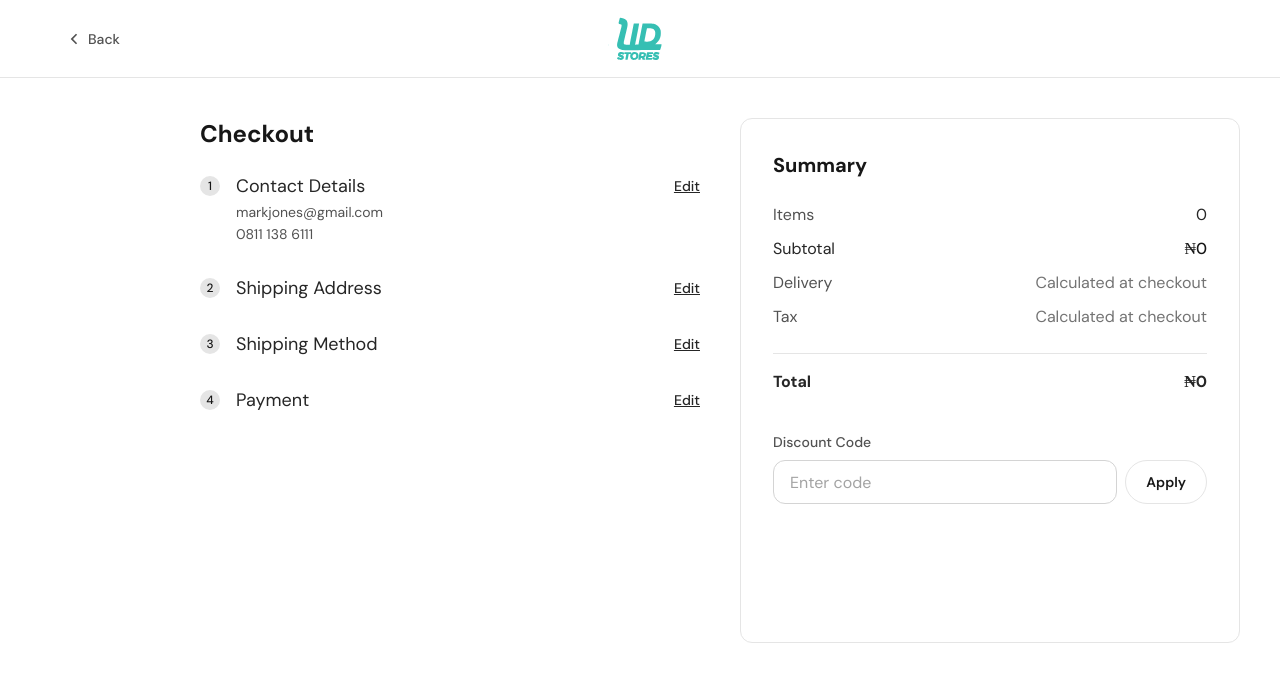
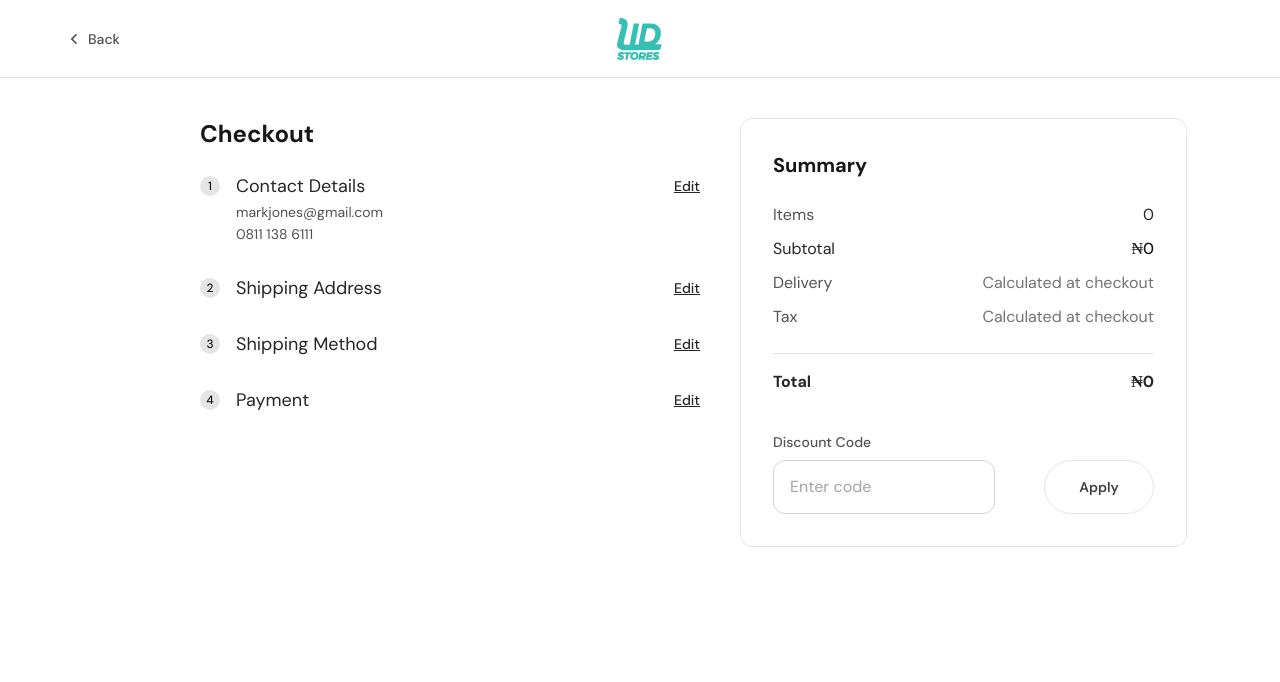
Before and after one commit to Tfunds1/Ecommerce-project, a React (Vite) app in the folder Ecommerce-project/: page /checkout in a window 1280 px wide. Shown: the top 682 px of the page. Built offline with nearby package versions, Linux system fonts and the light colour scheme.

Commit message:
Update sign in, cart, checkout and adjusted the orderSummary

```diff
--- a/Ecommerce-project/src/components/auth/SignInModal.tsx
+++ b/Ecommerce-project/src/components/auth/SignInModal.tsx
@@ -6,7 +6,7 @@ import googleIcon from "../../assets/logos/logos_google-icon.svg";
 import appleIcon from "../../assets/logos/logos_apple.svg";
 import closeOutline from "../../assets/icons/ri_close-line.svg";
 import eyeIcon from "../../assets/icons/ri_eye-line.svg";
-import gradient from "../../assets/Gradient.png";
+import gradient from "../../assets/Ellipse.svg";
 import { useAuth } from "../../context/AuthContext";
 
 const socialButtonClass =
--- a/Ecommerce-project/src/pages/Cart/Cart.tsx
+++ b/Ecommerce-project/src/pages/Cart/Cart.tsx
@@ -140,7 +140,7 @@ export default function Cart() {
             </div>
           )}
 
-          <div className="fixed bottom-10fixed bottom-10 left-1/2 -translate-x-1/2 ">
+          <div className="fixed  bottom-10 left-1/2 -translate-x-1/2 ">
             <SearchInput />
           </div>
         </section>
--- a/Ecommerce-project/src/pages/Cart/OrderSummary.tsx
+++ b/Ecommerce-project/src/pages/Cart/OrderSummary.tsx
@@ -14,8 +14,9 @@ export default function OrderSummary({
   const [discountCode, setDiscountCode] = useState("");
   const navigate = useNavigate();
   return (
-    <aside className="flex h-[525px] flex-col gap-[24px] rounded-[12px] border border-[#E5E5E5] p-[32px]">
-      <h2 className="          text-xl font-bold text-[#171717]">Summary</h2>
+    <aside className="w-[447px]   rounded-[12px] border border-[#E5E5E5] ">
+      <div className="flex flex-col gap-[24px] p-[32px]">
+        <h2 className="text-xl font-bold text-[#171717]">Summary</h2>
 
         <div className="flex flex-col gap-2.5           text-base leading-[24px]">
           <div className="flex items-center justify-between">
@@ -50,18 +51,18 @@ export default function OrderSummary({
           >
             Discount Code
           </label>
-        <div className="flex items-center gap-2">
+          <div className="flex  justify-between  items-center gap-[16px]">
             <input
               id="discount-code"
               type="text"
               value={discountCode}
               onChange={(event) => setDiscountCode(event.target.value)}
               placeholder="Enter code"
-            className="h-11 flex-1 rounded-[12px] border border-[#D4D4D4] px-[16px] py-[14px]           text-base  outline-none placeholder:text-[#A3A3A3]"
+              className="  rounded-[12px] border border-[#D4D4D4] px-[16px] py-[14px] font-[400]          text-base  outline-none placeholder:text-[#A3A3A3]"
             />
             <button
               type="button"
-            className="h-11 cursor-pointer rounded-full border border-[#E5E5E5] px-5           text-sm font-semibold text-[#171717] hover:bg-[#FAFAFA]"
+              className=" w-[110px] cursor-pointer rounded-full border border-[#E5E5E5] px-[24px] py-[16px]  font-[600]         text-sm font-semibold text-[#404040] hover:bg-[#FAFAFA]"
             >
               Apply
             </button>
@@ -77,6 +78,7 @@ export default function OrderSummary({
             Checkout
           </button>
         )}
+      </div>
     </aside>
   );
 }
--- a/Ecommerce-project/src/pages/Checkout/Checkout.tsx
+++ b/Ecommerce-project/src/pages/Checkout/Checkout.tsx
@@ -5,9 +5,10 @@ import bankIcon from "../../assets/icons/ri_bank-line.svg";
 import cardIcon from "../../assets/icons/ri_bank-card-line.svg";
 import arrowDown from "../../assets/icons/ri_arrow-down-s-line.svg";
 import questionLineIcon from "../../assets/icons/ri_question-line.svg";
+import gradient from "../../assets/Ellipse.svg";
 import { useNavigate } from "react-router-dom";
 import OrderSummary from "../Cart/OrderSummary";
-import { useState } from "react";
+import { useState, useRef, useEffect } from "react";
 
 type ContactInfo = {
   email: string;
@@ -120,10 +121,27 @@ const formatExpiry = (v: string) =>
     .slice(0, 4)
     .replace(/(\d{2})(?=\d)/, "$1/");
 
-export default function Checkout() {
+export default function Checkout({ onClose }: { onClose: () => void }) {
   const navigate = useNavigate();
 
   const [activeStep, setActiveStep] = useState<number | null>(null);
+  const [isLoading, setIsloading] = useState(false);
+  const setTimeoutRef = useRef<ReturnType<typeof setTimeout> | null>(null);
+
+  const handleOrder = () => {
+    setIsloading(true);
+    setPayment(paymentDraft);
+    // setActiveStep(null);
+    setTimeoutRef.current = setTimeout(() => {
+      onClose();
+    }, 1200);
+  };
+
+  useEffect(() => {
+    return () => {
+      if (setTimeoutRef.current) clearTimeout(setTimeoutRef.current);
+    };
+  }, []);
 
   const [contact, setContact] = useState<ContactInfo>({
     email: "markjones@gmail.com",
@@ -164,11 +182,11 @@ export default function Checkout() {
     setActiveStep(payment ? null : 4); // advance to payment until it's chosen
   };
 
-  const placeOrder = () => {
-    setPayment(paymentDraft);
-    setActiveStep(null);
-    console.log("order", { contact, shipping, method, payment: paymentDraft });
-  };
+  // const placeOrder = () => {
+  //   setPayment(paymentDraft);
+  //   setActiveStep(null);
+  //   console.log("order", { contact, shipping, method, payment: paymentDraft });
+  // };
 
   const selectedMethod = SHIPPING_METHODS.find((m) => m.id === method);
   const selectedPayment = PAYMENT_METHODS.find((p) => p.id === payment);
@@ -213,7 +231,12 @@ export default function Checkout() {
 
   return (
     <div className="min-h-screen bg-white">
-      <header className="h-[78px] grid grid-cols-3 items-center border-b border-[#E5E5E5]">
+      <header
+        className="h-[78px] grid grid-cols-3 items-center border-b border-[#E5E5E5] shadow-[0px 1px 4px 2px #0000000D]
+
+backdrop-blur-[20px]
+"
+      >
         <button
           type="button"
           onClick={() => navigate(-1)}
@@ -226,7 +249,7 @@ export default function Checkout() {
         <img src={logo} alt="UD Stores" className="mx-auto h-[48px] w-[63px]" />
       </header>
 
-      <div className="grid grid-cols-1 gap-[40px] lg:grid-cols-[1fr_500px] max-w-[1440px] px-[200px] py-[40px]">
+      <div className="grid grid-cols-1 gap-[40px] lg:grid-cols-[1fr_500px] max-w-[1440px] px-[200px] py-[40px] items-start">
         <div className="flex w-[500px] flex-col gap-[24px]">
           <h1 className="     text-2xl font-bold text-[#171717]">Checkout</h1>
 
@@ -702,11 +725,25 @@ export default function Checkout() {
 
                       <button
                         type="button"
-                        onClick={placeOrder}
+                        onClick={handleOrder}
                         disabled={!paymentDraft}
-                        className="mt-2 h-[52px] w-full cursor-pointer rounded-full bg-[#171717]      text-sm font-medium text-white disabled:cursor-not-allowed disabled:opacity-40"
+                        className={`mt-2 h-[52px] flex items-center justify-center w-full cursor-pointer rounded-full bg-[#171717]      text-sm font-medium text-white disabled:cursor-not-allowed disabled:opacity-40 ${
+                          isLoading
+                            ? "cursor-not-allowed bg-[#737373] text-white"
+                            : paymentDraft
+                              ? "cursor-pointer bg-black text-white"
+                              : "bg-[#E5E5E5] text-[#FAFAFA]"
+                        }`}
                       >
-                        Place Order
+                        {isLoading ? (
+                          <img
+                            src={gradient}
+                            alt="Loading"
+                            className="h-6 w-6 animate-spin"
+                          />
+                        ) : (
+                          "Place Order"
+                        )}
                       </button>
                     </div>
                   )}
```
Also changed, not shown: Ecommerce-project/src/assets/Ellipse.svg (added). Lines whose indentation alone changed are shown as unchanged.
